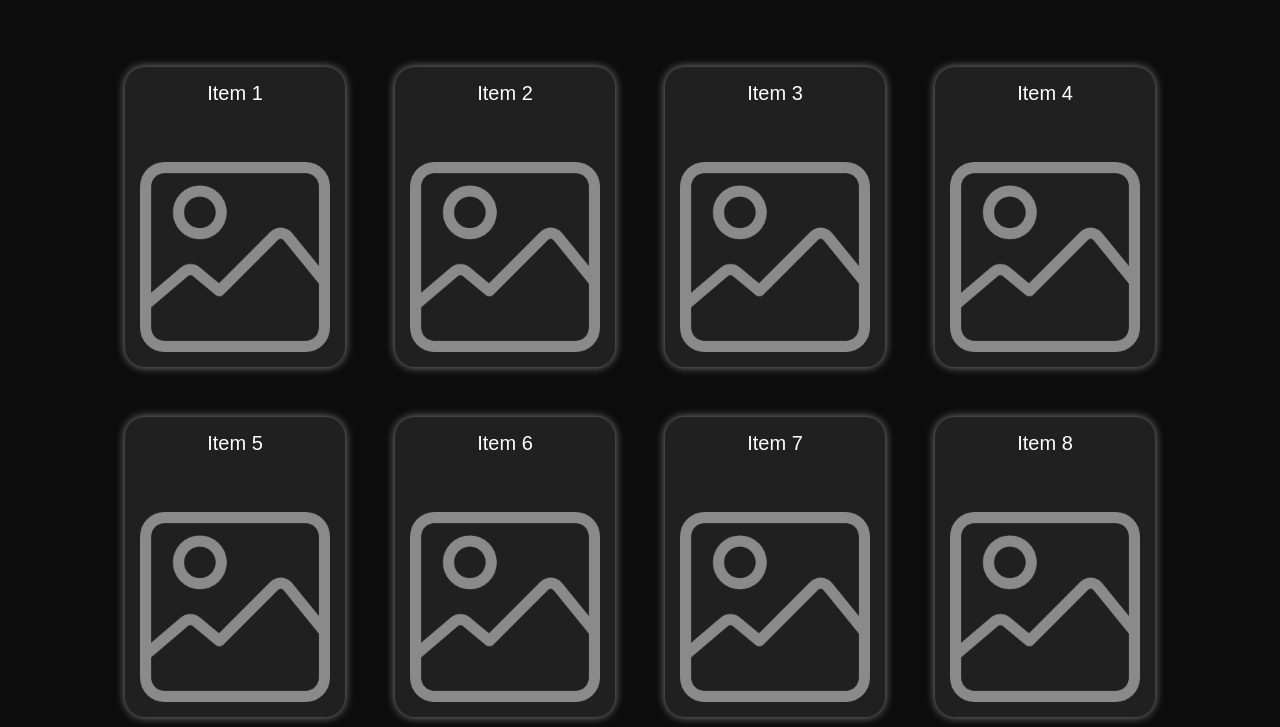
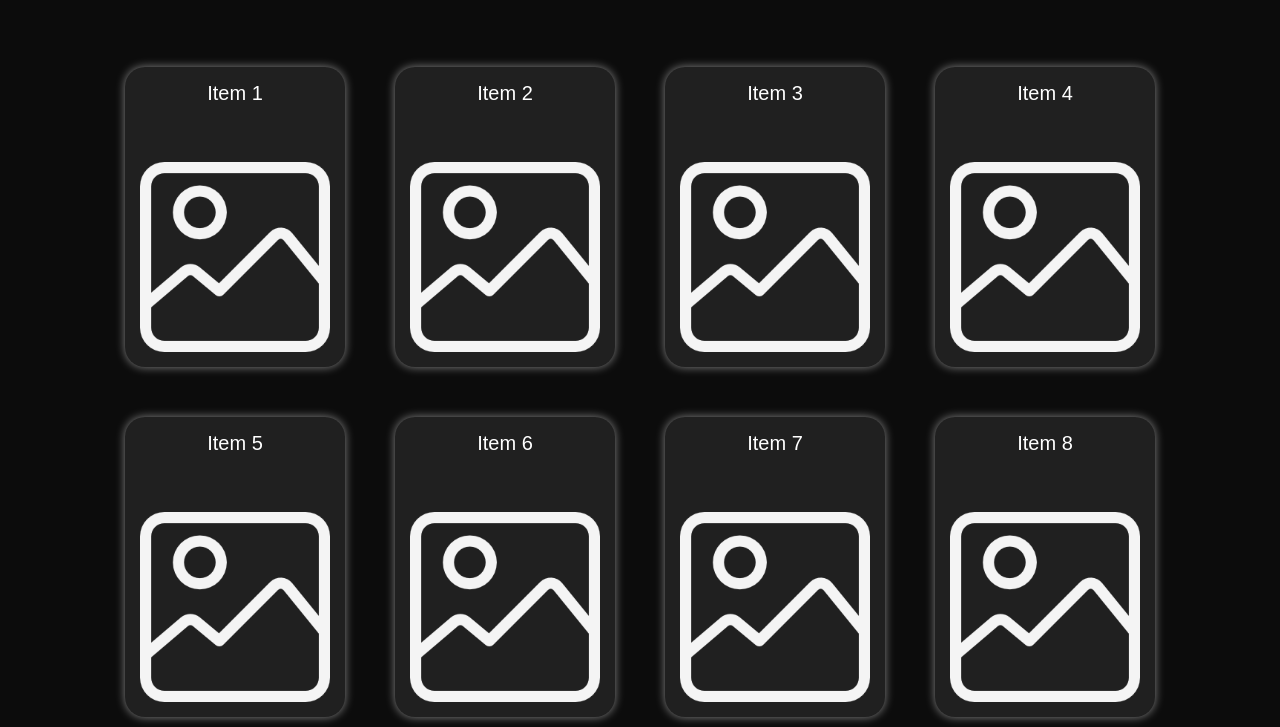
Before and after one commit to MarioM8la08/Nav-master, a website: page Nav.html in a window 1280 px wide. Shown: the part 73-800 px from the top of the page. Drawn offline with Linux system fonts and the light colour scheme; a web font is replaced by a local one.

Commit message:
Fix image opacity

```diff
--- a/Nav.css
+++ b/Nav.css
@@ -224,13 +224,11 @@ main button:hover{
     box-shadow: 0 0 20px rgba(255, 255, 255, 0.5);
 }
 main button img{
-    opacity: 0.5;
     width: 100%;
     max-height: 100%;
     object-fit: cover;
 }
 main button:hover img{
-    opacity: 1;
     transition: 0.7s;
 }
 main button h1{
```
